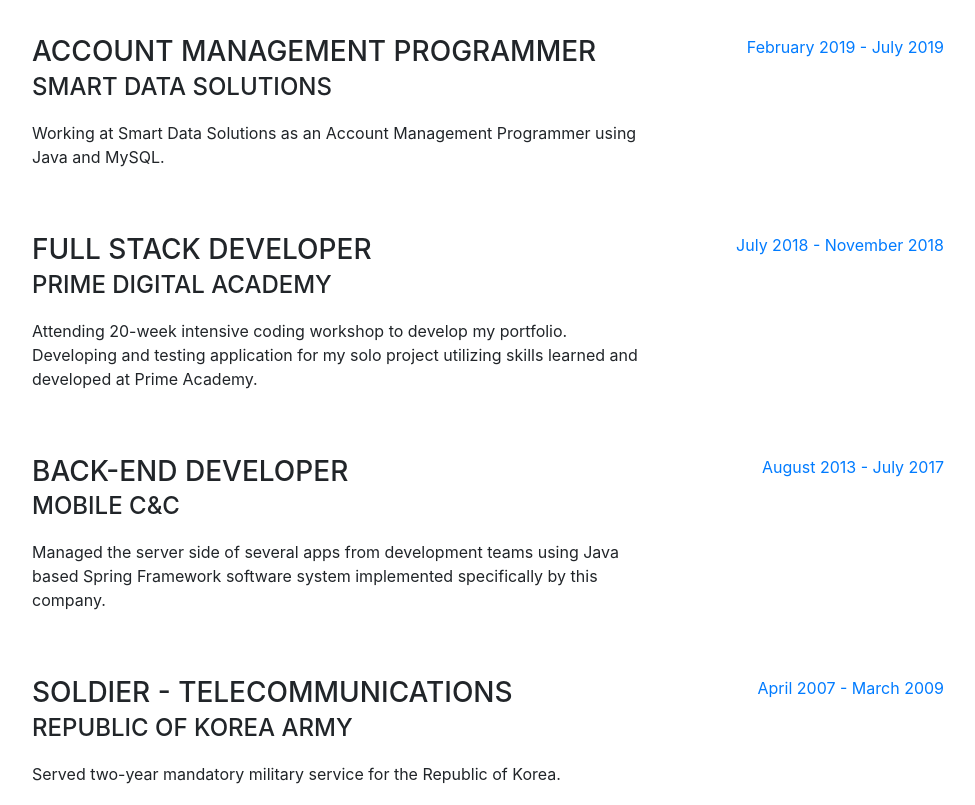
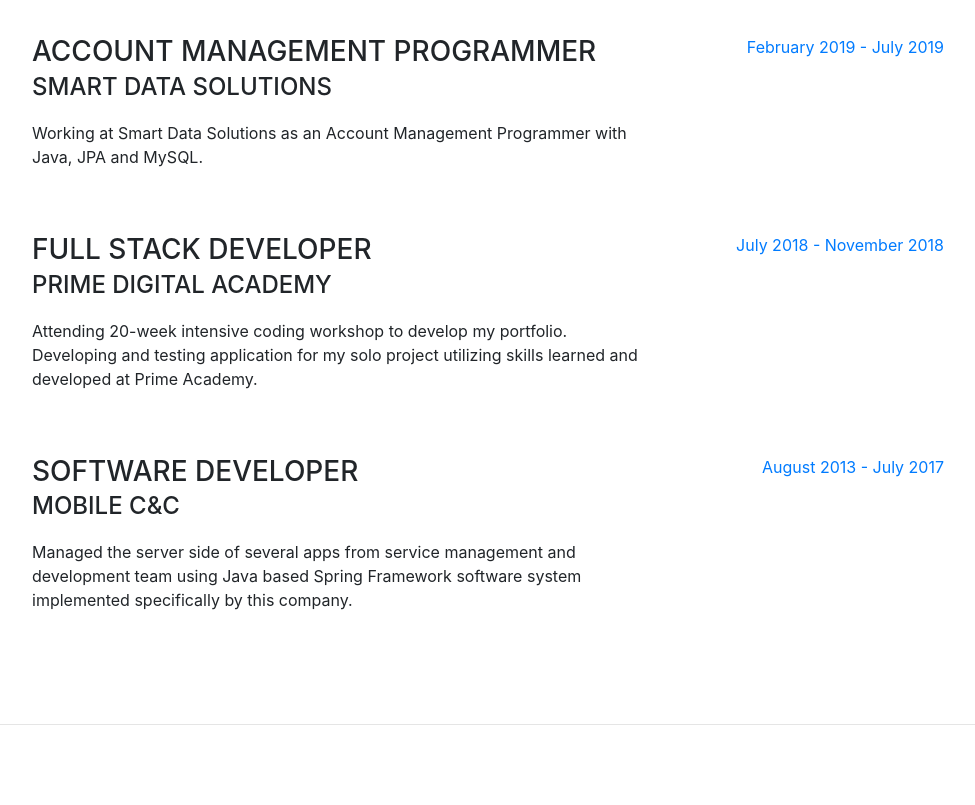
Before and after one commit to MannyJo/mannyjo.github.io, a website with bundled scripts: page index.html in a window 1280 px wide. Shown: the part 900-1705 px from the top of the page, without its empty margins (288-1263 px from the left). Built offline with nearby package versions, Linux system fonts and the light colour scheme; a web font is replaced by a local one.

Commit message:
Updated some information

```diff
--- a/index.html
+++ b/index.html
@@ -98,7 +98,7 @@
             <h3 class="mb-0">Account Management Programmer</h3>
             <div class="subheading mb-3">Smart Data Solutions</div>
             <p>
-              Working at Smart Data Solutions as an Account Management Programmer using Java and MySQL.
+              Working at Smart Data Solutions as an Account Management Programmer with Java, JPA and MySQL.
             </p>
           </div>
           <div class="resume-date text-md-right">
@@ -122,28 +122,16 @@
 
         <div class="resume-item d-flex flex-column flex-md-row mb-5">
           <div class="resume-content mr-auto">
-            <h3 class="mb-0">Back-end Developer</h3>
+            <h3 class="mb-0">Software Developer</h3>
             <div class="subheading mb-3">Mobile C&C</div>
             <p>
-              Managed the server side of several apps from development teams using Java based Spring
+              Managed the server side of several apps from service management and development team using Java based
+              Spring
               Framework software system implemented specifically by this company.
             </p>
           </div>
           <div class="resume-date text-md-right">
             <span class="text-primary">August 2013 - July 2017</span>
-          </div>
-        </div>
-
-        <div class="resume-item d-flex flex-column flex-md-row">
-          <div class="resume-content mr-auto">
-            <h3 class="mb-0">Soldier - Telecommunications</h3>
-            <div class="subheading mb-3">Republic of Korea Army</div>
-            <p>
-              Served two-year mandatory military service for the Republic of Korea.
-            </p>
-          </div>
-          <div class="resume-date text-md-right">
-            <span class="text-primary">April 2007 - March 2009</span>
           </div>
         </div>
 
```
